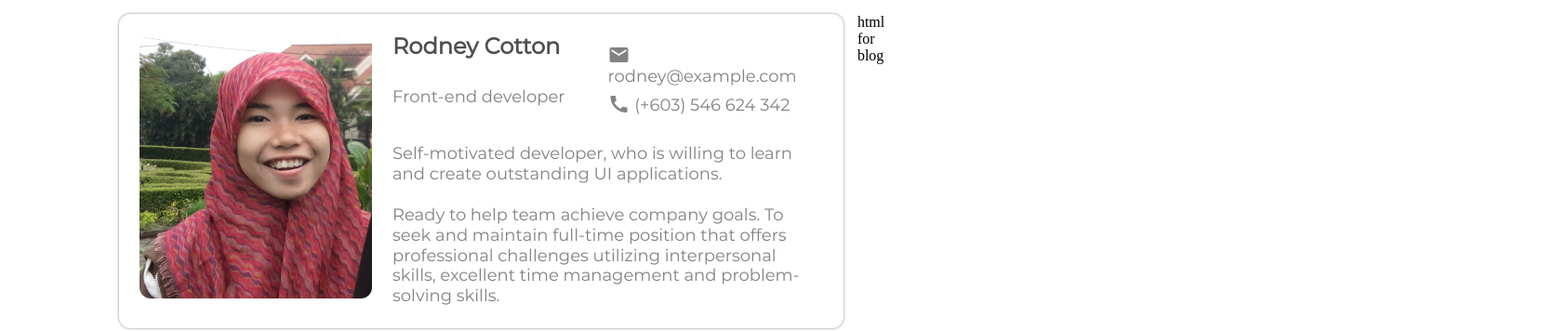
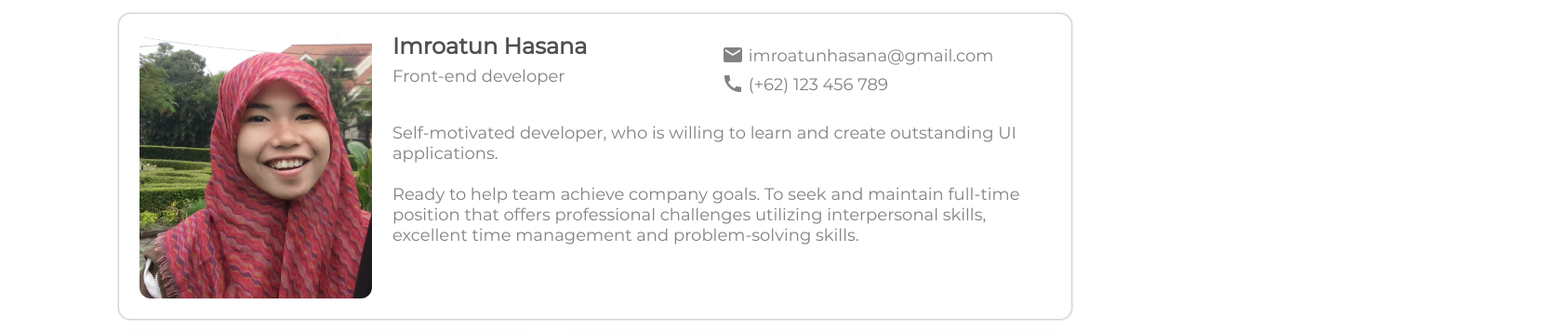
Before and after one commit to hasanaimroatun/wpu-portofolioDev, a plain HTML site: page index.html in a window 1280 px wide. Shown: the top 356 px of the page at 93% size, 1671 px wide, since content can reach past the window. Drawn offline with Linux system fonts and the light colour scheme.

Commit message:
mengomentari blog

```diff
--- a/index.html
+++ b/index.html
@@ -17,17 +17,17 @@
             <div class="profileData">
                 <div class="data">
                     <div class="data1">
-                        <div class="name">Rodney Cotton</div>
+                        <div class="name">Imroatun Hasana</div>
                         <div class="email">
                             <i class="material-icons" style="position: relative; top: 5px;">mail</i>
-                            rodney@example.com
+                            imroatunhasana@gmail.com
                         </div>
                     </div>
                     <div class="data2">
                         <div class="position">Front-end developer</div>
                         <div class="phone">
                             <i class="material-icons" style="position: relative; top: 5px;">call</i>
-                            (+603) 546 624 342
+                            (+62) 123 456 789
                         </div>
                     </div>
                 </div>
@@ -70,8 +70,8 @@
                 </div>
             </div>
         </div>
-        html for blog
-        <div class="blog">
+        <!-- html for blog -->
+        <!-- <div class="blog">
             <div class="bSection1">
                 <div class="blogDescription">
                     <div class="blogName">Blog</div>
@@ -91,7 +91,7 @@
                     dev.to
                 </div>
             </div>
-        </div>
+        </div> -->
         <!-- html for hobbies -->
         <div class="hobbies">
             <div class="hobbiesTitle">Hobbies</div>
```
